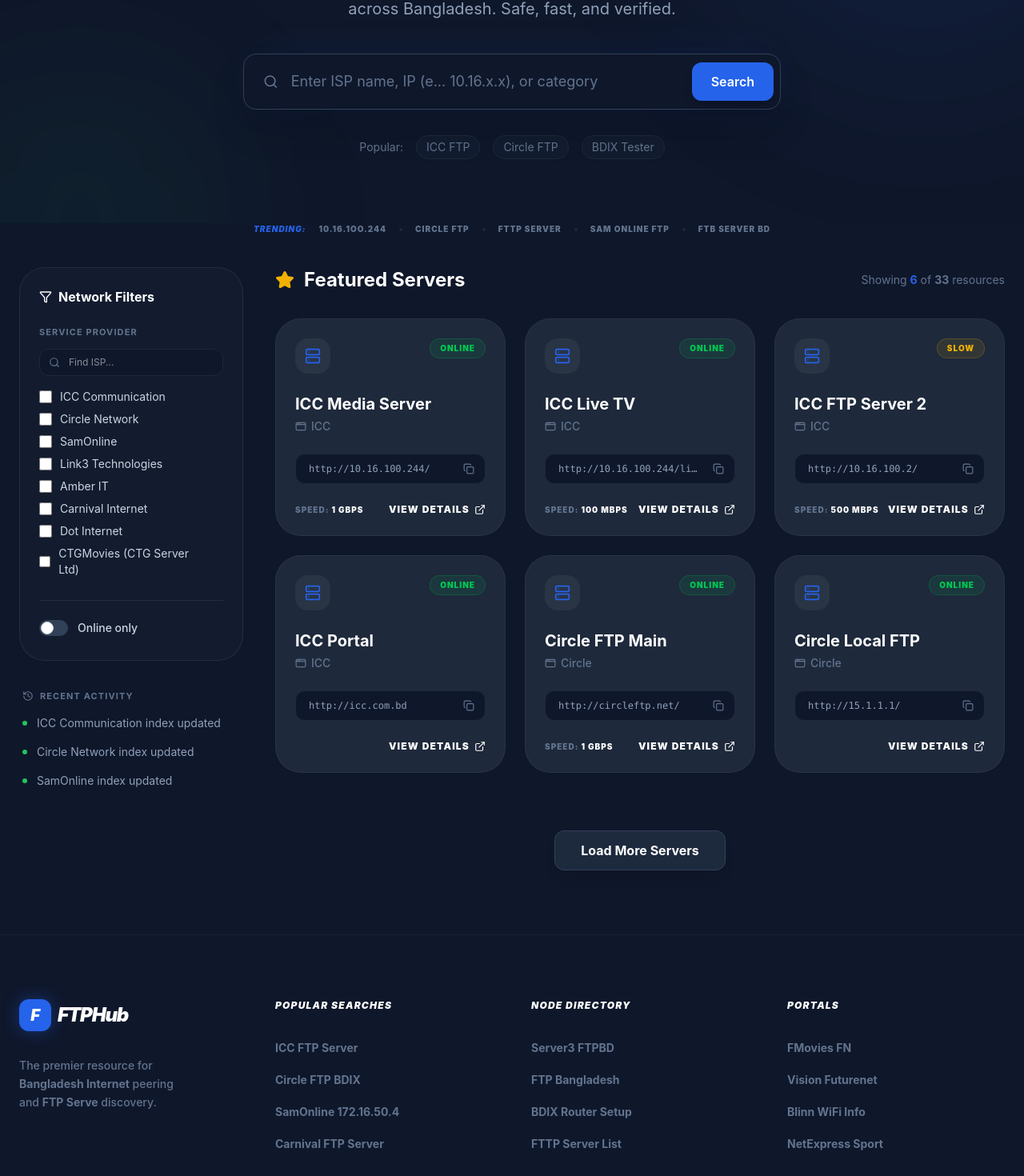
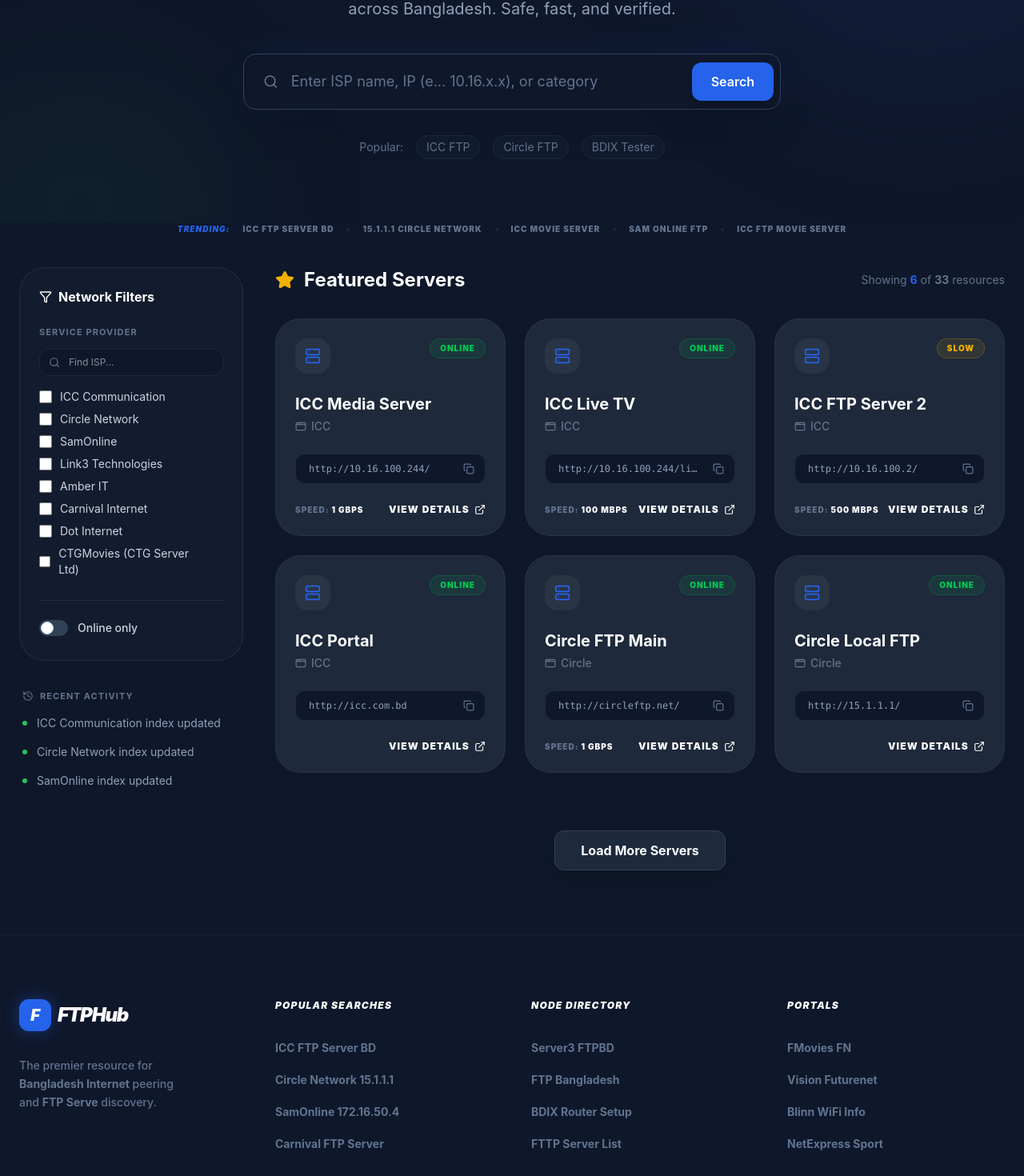
Before and after one commit to tanveerpy/iccftp, a React (Vite) app: page / in a window 1280 px wide. Shown: the part 249-1719 px from the top of the page at 80% size. Built offline with nearby package versions, Linux system fonts and the light colour scheme.

Commit message:
Optimize for SEO queries: ICC FTP Server BD, Circle Network, and Movie Portals

```diff
--- a/src/App.tsx
+++ b/src/App.tsx
@@ -42,8 +42,8 @@
               <div>
                 <h4 className="text-white font-black mb-8 italic uppercase tracking-widest text-xs">Popular Searches</h4>
                 <ul className="space-y-4">
-                  <li><Link to="/ip/10.16.100.244" className="text-slate-500 hover:text-primary transition-colors text-sm font-bold">ICC FTP Server</Link></li>
-                  <li><Link to="/isp/circle" className="text-slate-500 hover:text-primary transition-colors text-sm font-bold">Circle FTP BDIX</Link></li>
+                  <li><Link to="/ip/10.16.100.244" className="text-slate-500 hover:text-primary transition-colors text-sm font-bold">ICC FTP Server BD</Link></li>
+                  <li><Link to="/ip/15.1.1.1" className="text-slate-500 hover:text-primary transition-colors text-sm font-bold">Circle Network 15.1.1.1</Link></li>
                   <li><Link to="/isp/samonline" className="text-slate-500 hover:text-primary transition-colors text-sm font-bold">SamOnline 172.16.50.4</Link></li>
                   <li><Link to="/ip/103.106.238.74" className="text-slate-500 hover:text-primary transition-colors text-sm font-bold">Carnival FTP Server</Link></li>
                 </ul>
--- a/src/pages/Home.tsx
+++ b/src/pages/Home.tsx
@@ -55,15 +55,15 @@
             <section className="px-6 pb-10">
                 <div className="flex flex-wrap items-center justify-center gap-4 text-[10px] uppercase font-black tracking-widest text-slate-500">
                     <span className="text-primary italic">Trending:</span>
-                    <Link to="/ip/10.16.100.244" className="hover:text-white transition-colors cursor-pointer">10.16.1oo.244</Link>
+                    <Link to="/ip/10.16.100.244" className="hover:text-white transition-colors cursor-pointer">ICC FTP SERVER BD</Link>
                     <span className="w-1 h-1 bg-slate-800 rounded-full" />
-                    <Link to="/isp/circle" className="hover:text-white transition-colors cursor-pointer">Circle FTP</Link>
+                    <Link to="/ip/15.1.1.1" className="hover:text-white transition-colors cursor-pointer">15.1.1.1 Circle Network</Link>
                     <span className="w-1 h-1 bg-slate-800 rounded-full" />
-                    <Link to="/movie-servers" className="hover:text-white transition-colors cursor-pointer">FTTP Server</Link>
+                    <Link to="/movie-servers" className="hover:text-white transition-colors cursor-pointer">ICC Movie Server</Link>
                     <span className="w-1 h-1 bg-slate-800 rounded-full" />
                     <Link to="/?q=samonline" className="hover:text-white transition-colors cursor-pointer">Sam Online FTP</Link>
                     <span className="w-1 h-1 bg-slate-800 rounded-full" />
-                    <Link to="/movie-servers" className="hover:text-white transition-colors cursor-pointer">FTB Server BD</Link>
+                    <Link to="/movie-servers" className="hover:text-white transition-colors cursor-pointer">ICC FTP Movie Server</Link>
                 </div>
             </section>
 
--- a/src/pages/IPDetail.tsx
+++ b/src/pages/IPDetail.tsx
@@ -7,17 +7,32 @@
     // Handle URL segments like 10-16-100-244
     const formattedIP = address?.replace(/-/g, '.');
 
+    const isICC = formattedIP === '10.16.100.244';
+    const isCircle = formattedIP === '15.1.1.1';
+
+    const getTitle = () => {
+        if (isICC) return "10.16.100.244 | ICC FTP Server BD Media Portal";
+        if (isCircle) return "15.1.1.1 | Circle Network FTP & Live TV Portal";
+        return `${formattedIP} | BDIX IP Detail & Connection Guide`;
+    };
+
+    const getDescription = () => {
+        if (isICC) return "Official connection guide for ICC FTP Server 10.16.100.244. Access the premier movie and media portal for ICC Communication subscribers in Bangladesh.";
+        if (isCircle) return "Access 15.1.1.1 Circle Network FTP and movie server. High-speed local peering guide for Circle Network subscribers in Bangladesh.";
+        return `Technical specifications and optimization tips for connecting to ${formattedIP}. Verified BDIX peering for fast local access in Bangladesh.`;
+    };
+
     return (
         <div className="max-w-[1000px] mx-auto pb-20 px-6 pt-10">
             <SEO
-                title={`${formattedIP} | BDIX IP Detail & Connection Guide`}
-                description={`Technical specifications and optimization tips for connecting to ${formattedIP}. Verified BDIX peering for fast local access in Bangladesh.`}
-                keywords={`${formattedIP}, bdix ip, ftp server ip, local gateway, ${formattedIP} login`}
+                title={getTitle()}
+                description={getDescription()}
+                keywords={`${formattedIP}, bdix ip, ftp server ip, local gateway, ${formattedIP} login, ${isICC ? 'icc ftp server bd' : ''}, ${isCircle ? 'circle network 15.1.1.1' : ''}`}
                 schema={{
                     "@context": "https://schema.org",
                     "@type": "WebPage",
                     "name": `IP Detail: ${formattedIP} `,
-                    "description": `Detailed connection parameters for the BDIX node at ${formattedIP}.`
+                    "description": getDescription()
                 }}
             />
             <div className="bg-slate-900 border border-white/5 rounded-[2.5rem] overflow-hidden">
@@ -28,7 +43,9 @@
                         <div className="w-3 h-3 rounded-full bg-yellow-500/50" />
                         <div className="w-3 h-3 rounded-full bg-green-500/50" />
                     </div>
-                    <span className="text-[10px] uppercase font-black text-slate-500 tracking-widest">Server Inspection Tool</span>
+                    <span className="text-[10px] uppercase font-black text-slate-500 tracking-widest">
+                        {isICC ? 'ICC Network Node Inspection' : isCircle ? 'Circle Network Node Inspection' : 'Server Inspection Tool'}
+                    </span>
                     <div className="w-10" />
                 </div>
 
@@ -37,7 +54,11 @@
                         <div className="absolute inset-0 bg-primary/20 blur-xl rounded-full animate-pulse" />
                         <HardDrive className="w-10 h-10 text-white relative z-10" />
                     </div>
-                    <h1 className="text-5xl md:text-7xl font-black text-white tracking-tighter mb-4">{formattedIP}</h1>
+                    <div className="mb-4">
+                        {isICC && <span className="text-primary font-black uppercase tracking-[0.3em] text-xs mb-2 block italic">ICC Communication</span>}
+                        {isCircle && <span className="text-emerald-500 font-black uppercase tracking-[0.3em] text-xs mb-2 block italic">Circle Network</span>}
+                        <h1 className="text-5xl md:text-7xl font-black text-white tracking-tighter">{formattedIP}</h1>
+                    </div>
                     <div className="flex items-center gap-3 text-slate-400 mb-12">
                         <div className="flex items-center gap-2">
                             <div className="w-2 h-2 rounded-full bg-green-500 shadow-[0_0_10px_rgba(34,197,94,0.5)]" />
@@ -48,7 +69,7 @@
                     </div>
 
                     <a href={`http://${formattedIP}`} target="_blank" rel="noopener noreferrer" className="flex items-center justify-center gap-3 px-8 py-4 bg-primary text-white font-black rounded-2xl hover:scale-105 active:scale-95 transition-all shadow-[0_0_40px_rgba(37,99,235,0.3)]">
-                        <Zap className="w-5 h-5 fill-current" /> Open Server Portal
+                        <Zap className="w-5 h-5 fill-current" /> Open {isICC ? 'ICC Portal' : isCircle ? 'Circle Portal' : 'Server Portal'}
                     </a >
                 </div >
 
@@ -65,8 +86,8 @@
                         <div className="w-10 h-10 rounded-xl bg-white/5 flex items-center justify-center text-slate-400 group-hover:text-primary transition-colors mb-6">
                             <Activity className="w-5 h-5" />
                         </div>
-                        <h3 className="text-sm font-black text-slate-500 uppercase tracking-widest mb-2">Average Latency</h3>
-                        <div className="text-2xl font-bold text-white">2.4 ms</div>
+                        <h3 className="text-sm font-black text-slate-500 uppercase tracking-widest mb-2">Primary Network</h3>
+                        <div className="text-2xl font-bold text-white">{isICC ? 'ICC BDIX' : isCircle ? 'Circle Peering' : 'BDIX Peering'}</div>
                     </div>
                 </div>
 
@@ -109,7 +130,7 @@
                                     <tbody className="divide-y divide-white/5">
                                         {[
                                             { key: 'IP Address', val: formattedIP },
-                                            { key: 'Peering', val: 'BDIX Peering 1:1' },
+                                            { key: 'Peering', val: isICC ? 'ICC Dedicated Peering' : isCircle ? 'Circle Network Peering' : 'BDIX Peering 1:1' },
                                             { key: 'Optimization', val: 'Fast-Path Routing' },
                                             { key: 'Status', val: 'Active (Production)' },
                                         ].map(row => (
@@ -143,13 +164,19 @@
                                     <Search className="w-5 h-5 shrink-0" />
                                     <p className="text-xs italic leading-snug">Note: Avoid common IP entry errors like '10.16 100.244' or '100.216.344'. Correct IP is required for <strong>FTP Bangladesh</strong> peering.</p>
                                 </li>
+                                {isCircle && (
+                                    <li className="flex items-start gap-3 text-emerald-400">
+                                        <Activity className="w-5 h-5 shrink-0" />
+                                        <p className="text-xs italic leading-snug">Circle Network subscribers can use <strong>15.1.1.1</strong> for direct access to local movie and file portals without using global bandwidth.</p>
+                                    </li>
+                                )}
                             </ul>
                         </div>
 
                         <div className="p-8 bg-blue-500/10 border border-blue-500/20 rounded-3xl">
                             <h4 className="text-blue-400 font-bold text-lg mb-3">Access Requirements</h4>
                             <p className="text-slate-400 text-sm leading-relaxed">
-                                To reach <strong>{formattedIP}</strong> at maximum speed, ensure you are connected to a Bangladeshi ISP that supports BDIX. Direct access via IP is often faster than using domain aliases during peak hours.
+                                To reach <strong>{formattedIP}</strong> at maximum speed, ensure you are connected to a Bangladeshi ISP that supports BDIX. Direct access via IP is often faster than using domain aliases during peak hours. {isICC ? 'ICC Communication provides dedicated peering for this node.' : isCircle ? 'Circle Network peering ensures ultra-low latency for this resource.' : ''}
                             </p>
                         </div>
                     </div>
--- a/src/pages/ISPHub.tsx
+++ b/src/pages/ISPHub.tsx
@@ -16,9 +16,13 @@
     return (
         <div className="max-w-[1400px] mx-auto pb-20 px-6 pt-10">
             <SEO
-                title={`${ispData.name} BDIX FTP & Movie Servers | Full List 2025`}
-                description={`Official index of BDIX movie servers and FTP portals for ${ispData.name} subscribers. Find fast local peering links and troubleshooting tips for your network.`}
-                keywords={`${ispData.name} ftp, ${ispData.name} login, bdix server, ftp server bd, local media portal`}
+                title={ispData.slug === 'icc' ? "ICC FTP Server BD | Movie Server List 2025" : `${ispData.name} BDIX FTP & Movie Servers | Full List 2025`}
+                description={ispData.slug === 'icc'
+                    ? "Official ICC FTP server list for Bangladesh. Access high-speed ICC movie portals, live TV, and BDIX peering links with 1Gbps speed. Verified 2025 guide."
+                    : `Official index of BDIX movie servers and FTP portals for ${ispData.name} subscribers. Find fast local peering links and troubleshooting tips for your network.`}
+                keywords={ispData.slug === 'icc'
+                    ? "icc ftp server bd, icc ftp server, icc ftp server list, icc movie server, bdix server"
+                    : `${ispData.name} ftp, ${ispData.name} login, bdix server, ftp server bd, local media portal`}
                 schema={{
                     "@context": "https://schema.org",
                     "@type": "WebPage",
--- a/src/pages/MovieServers.tsx
+++ b/src/pages/MovieServers.tsx
@@ -10,9 +10,9 @@
     return (
         <div className="max-w-[1400px] mx-auto pb-20 px-6 pt-10">
             <SEO
-                title="BDIX Movie Server List 2025 | Fast Streaming Portals"
-                description="Browse our curated list of authorized BDIX movie servers in Bangladesh. Find the fastest streaming links for ICC, Circle, SamOnline, and more."
-                keywords="movie server, bdix movie server, icc movie server, circle ftp movie, movie portal bd, live tv ftp"
+                title="BDIX Movie Server List 2025 | ICC FTP Movie Portal"
+                description="Browse our curated list of authorized BDIX movie servers in Bangladesh. Find the fastest streaming links for ICC FTP movie server, Circle, and SamOnline portals."
+                keywords="movie server, bdix movie server, icc movie server, icc ftp movie server, circle ftp movie, movie portal bd"
             />
             <div className="flex flex-col md:flex-row md:items-end justify-between gap-6 mb-12">
                 <div>
```
